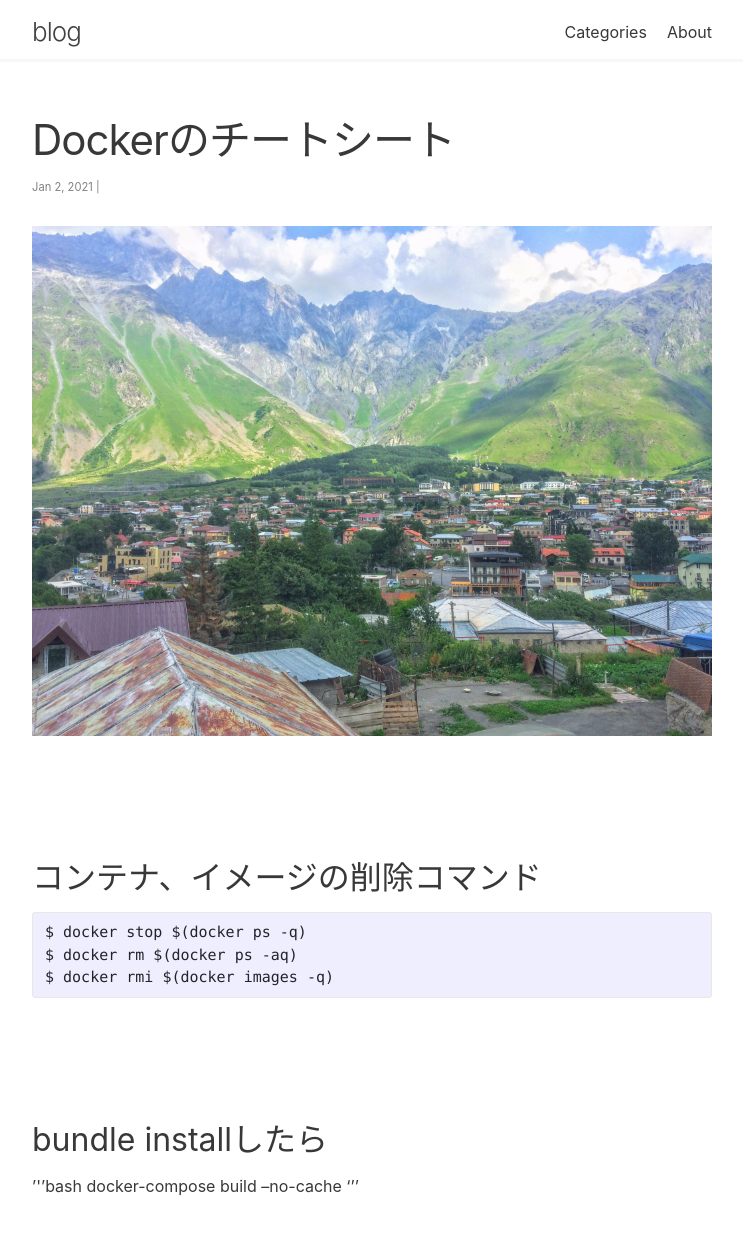
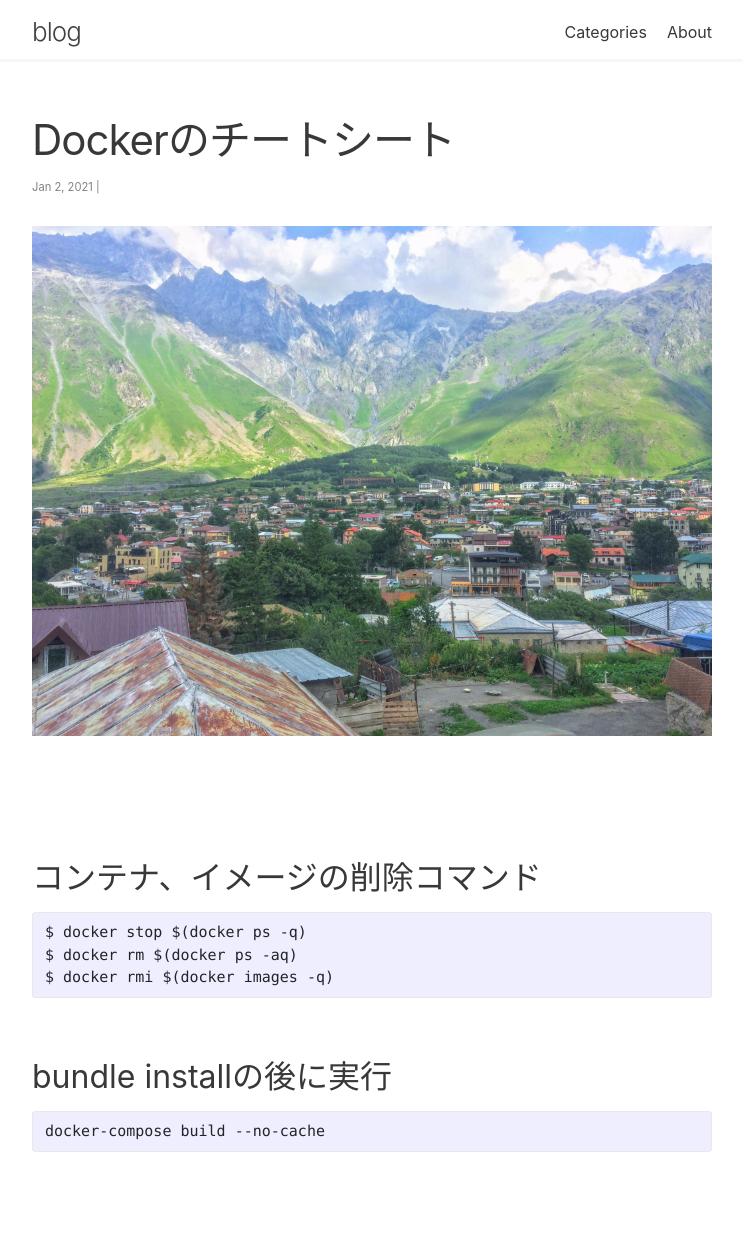
Before and after one commit to kazblog/kazblog.github.io, a Jekyll site: the page built from _posts/cheatsheet/Docker/2021-01-02-docker-cheasheet.md, in a window 1280 px wide. Shown: the whole page, without its empty margins (268-1011 px from the left). Built offline with Jekyll 4.4.1, drawn with Linux system fonts in a browser that asks for light colours; nearby versions of some CDN libraries; after the commit the page ends 1212 px from its top, so only the background shows below that.

Commit message:
Update 2021-01-02-docker-cheasheet.md

````diff
--- a/_posts/cheatsheet/Docker/2021-01-02-docker-cheasheet.md
+++ b/_posts/cheatsheet/Docker/2021-01-02-docker-cheasheet.md
@@ -25,10 +25,10 @@ $ docker rm $(docker ps -aq)
 $ docker rmi $(docker images -q)
 ```
 
-<br><br>
 
-## bundle installしたら
 
-'''bash
+## bundle installの後に実行
+
+```bash:bash
 docker-compose build --no-cache
-'''
+```
````
